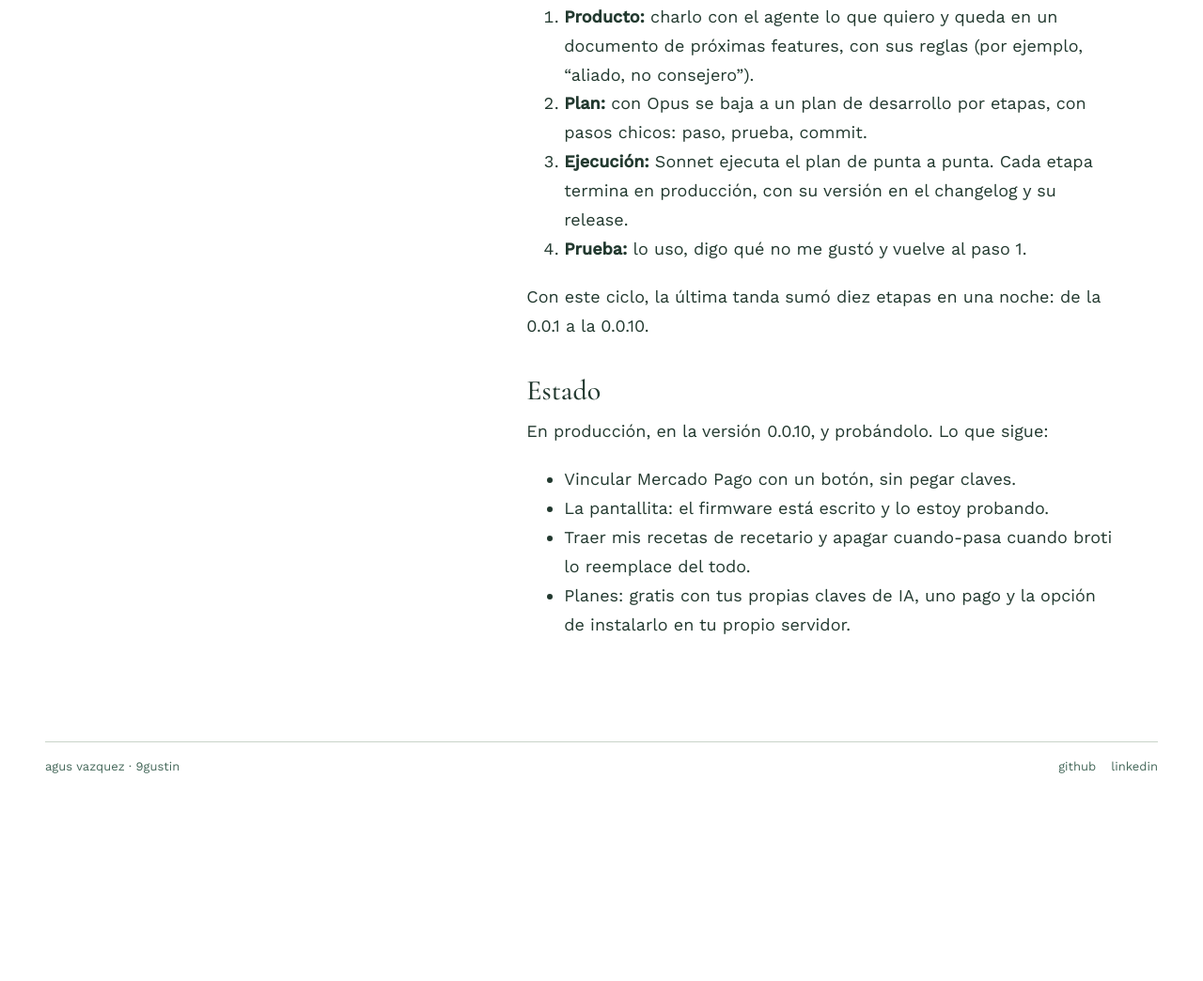
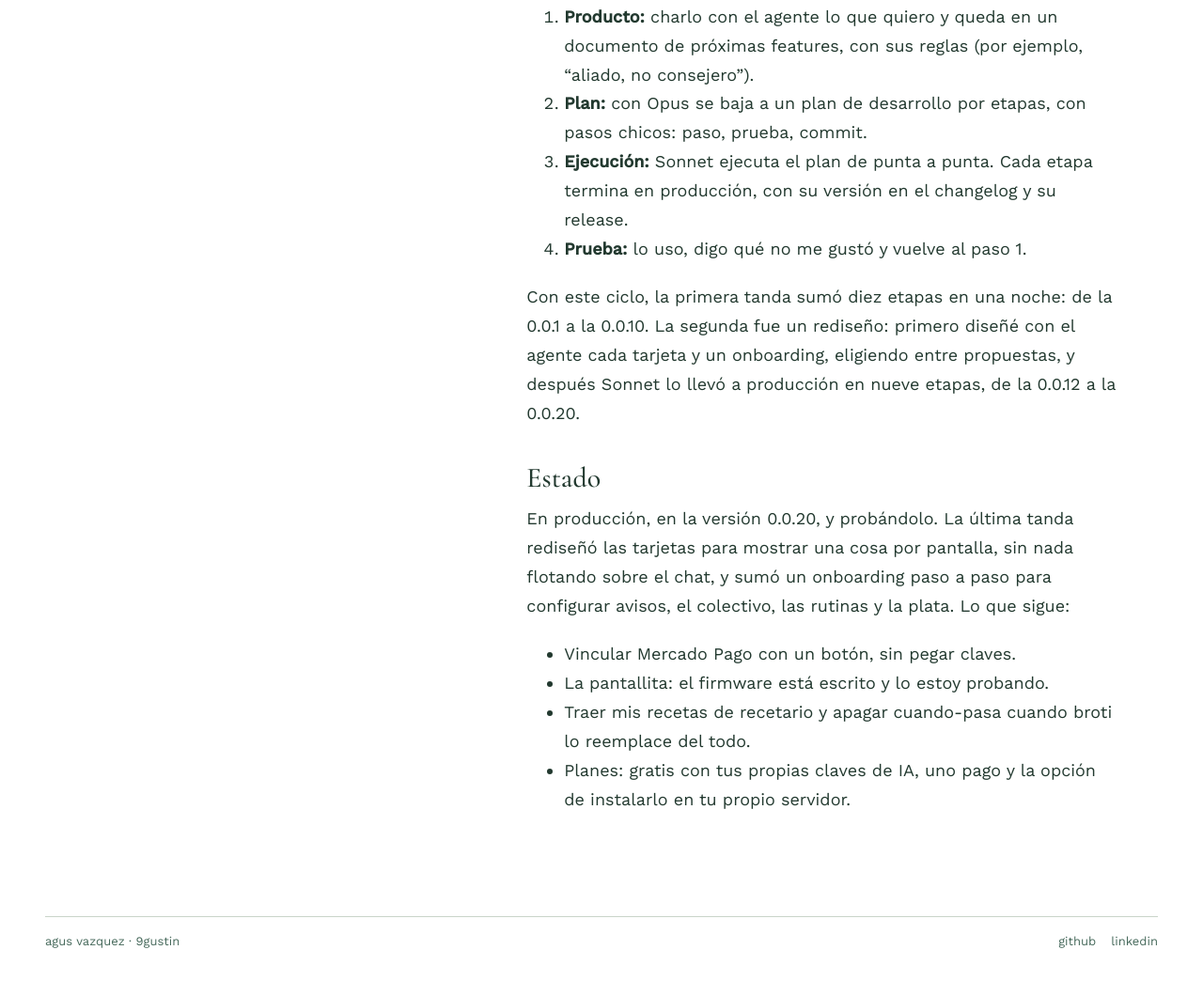
Before and after one commit to 9gustin/9gustin-site, an Astro site: page /proyectos/broti in a window 1280 px wide. Shown: the part 2863-3907 px from the top of the page at 94% size. Before the commit the page ends 3722 px from the top, so only its background shows below. Built offline with nearby package versions, Linux system fonts and the light colour scheme; Astro itself is replaced by a stand-in of ours.

Commit message:
broti: estado en la 0.0.20, rediseño y onboarding
Co-Authored-By: Claude Opus 5.5 <noreply@anthropic.com>

```diff
--- a/src/content/proyectos/broti.md
+++ b/src/content/proyectos/broti.md
@@ -63,11 +63,11 @@ Es el primer proyecto que arranco con [semillero](https://github.com/9gustin/sem
 3. **Ejecución:** Sonnet ejecuta el plan de punta a punta. Cada etapa termina en producción, con su versión en el changelog y su release.
 4. **Prueba:** lo uso, digo qué no me gustó y vuelve al paso 1.
 
-Con este ciclo, la última tanda sumó diez etapas en una noche: de la 0.0.1 a la 0.0.10.
+Con este ciclo, la primera tanda sumó diez etapas en una noche: de la 0.0.1 a la 0.0.10. La segunda fue un rediseño: primero diseñé con el agente cada tarjeta y un onboarding, eligiendo entre propuestas, y después Sonnet lo llevó a producción en nueve etapas, de la 0.0.12 a la 0.0.20.
 
 ## Estado
 
-En producción, en la versión 0.0.10, y probándolo. Lo que sigue:
+En producción, en la versión 0.0.20, y probándolo. La última tanda rediseñó las tarjetas para mostrar una cosa por pantalla, sin nada flotando sobre el chat, y sumó un onboarding paso a paso para configurar avisos, el colectivo, las rutinas y la plata. Lo que sigue:
 
 - Vincular Mercado Pago con un botón, sin pegar claves.
 - La pantallita: el firmware está escrito y lo estoy probando.
```
